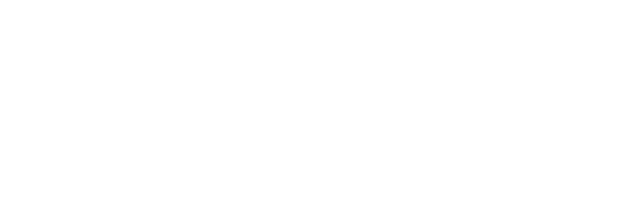
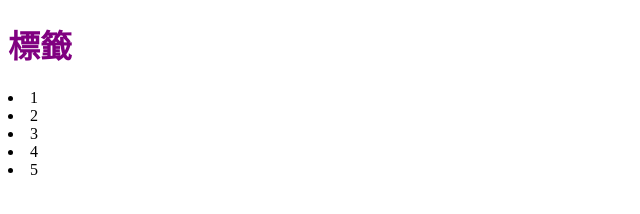
Before and after one commit to bambi81/web2023, a plain HTML site: page index.html in a window 1280 px wide. Shown: the whole page, without its empty margins (0-640 px from the left). Drawn offline with Linux system fonts and the light colour scheme.

Commit message:
2023/09/15

```diff
--- a/index.html
+++ b/index.html
@@ -7,6 +7,15 @@
     <title>Document</title>
 </head>
 <body>
-
+    <div>
+        <h1><font color="purple">標籤</font></h1>
+        <u1>
+            <li>1</li>
+            <li>2</li>
+            <li>3</li>
+            <li>4</li>
+            <li>5</li>
+        </u1>
+    </div>
 </body>
 </html>
```
